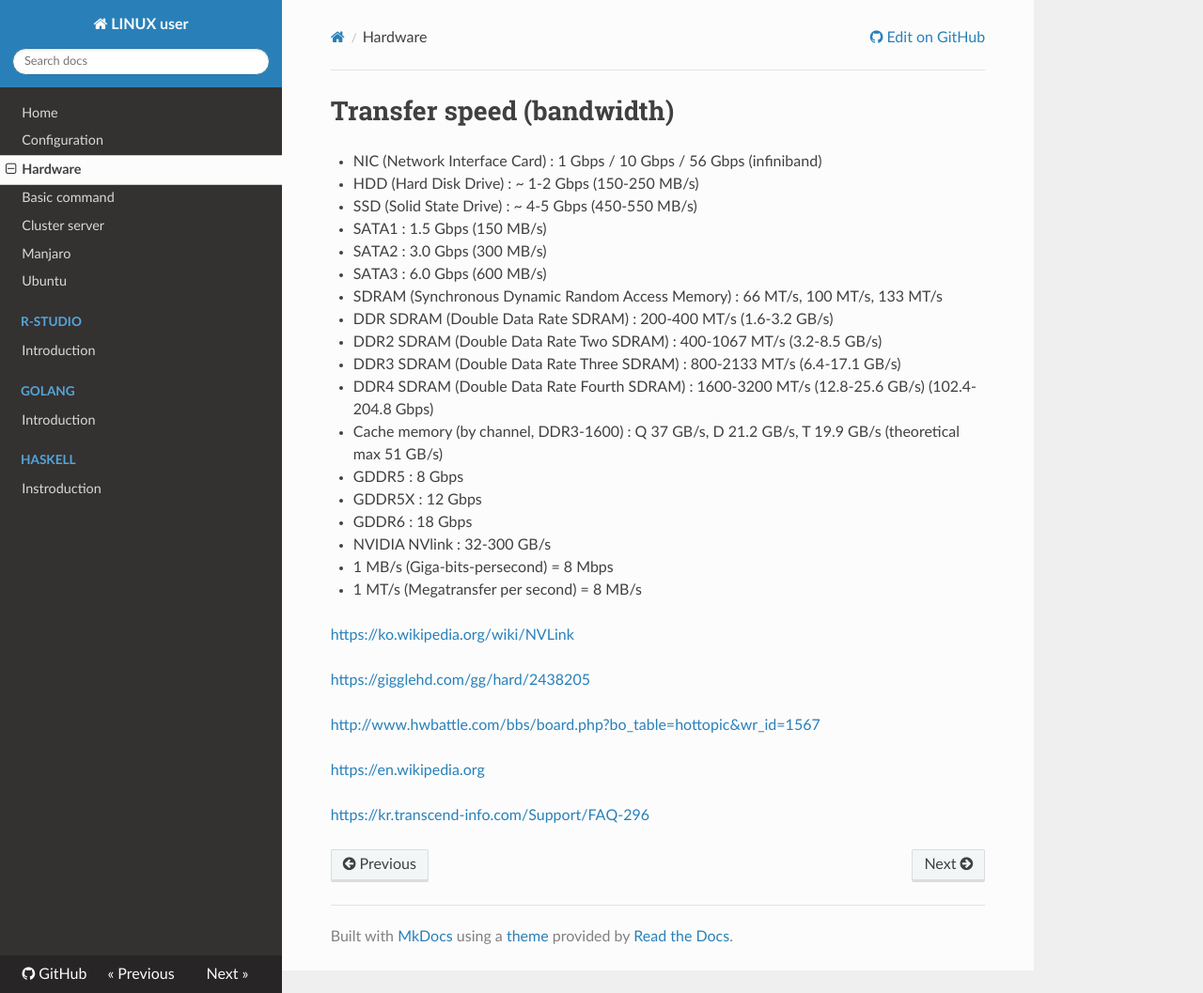
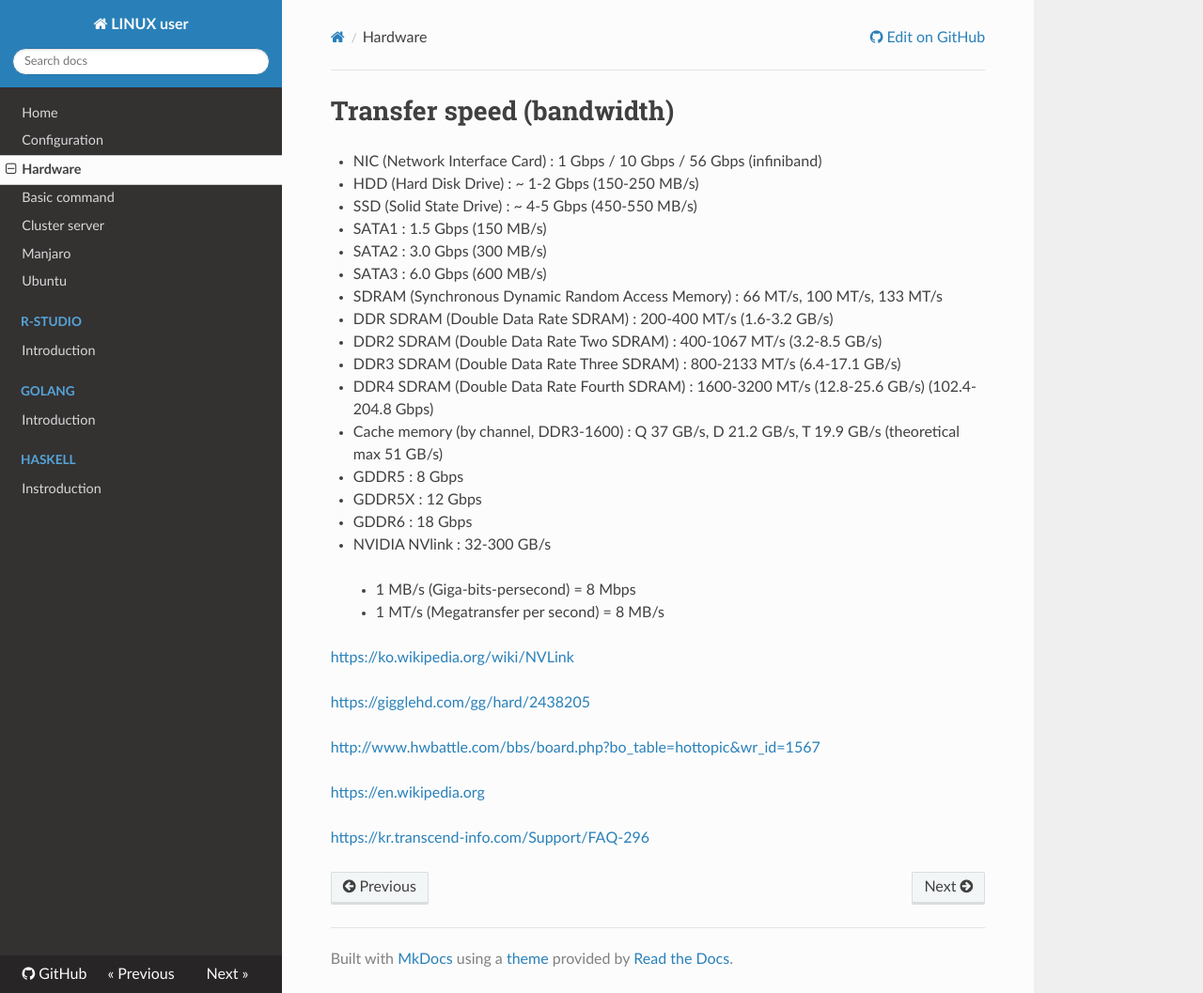
Before and after one commit to WonyoungCho/LINUX, an MkDocs documentation site: the page built from docs/hardware.md, in a window 1280 px wide and 1057 px high. Shown: the whole window at 94% size. Built offline with MkDocs 1.6.1, drawn with Linux system fonts in a browser that asks for light colours; nearby versions of some CDN libraries; old or Windows-style settings are respelled for this version of MkDocs.

```diff
--- a/docs/hardware.md
+++ b/docs/hardware.md
@@ -18,8 +18,8 @@
 - NVIDIA NVlink : 32-300 GB/s
 
 
-- 1 MB/s (Giga-bits-persecond) = 8 Mbps
-- 1 MT/s (Megatransfer per second) = 8 MB/s
+>- 1 MB/s (Giga-bits-persecond) = 8 Mbps
+>- 1 MT/s (Megatransfer per second) = 8 MB/s
 
 <https://ko.wikipedia.org/wiki/NVLink>
 
```
